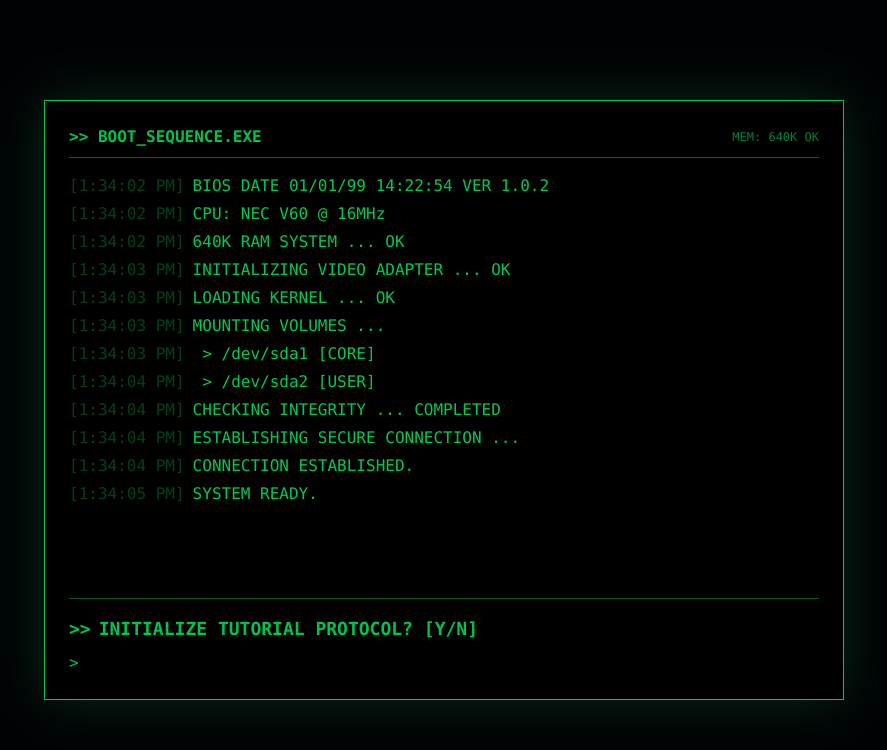
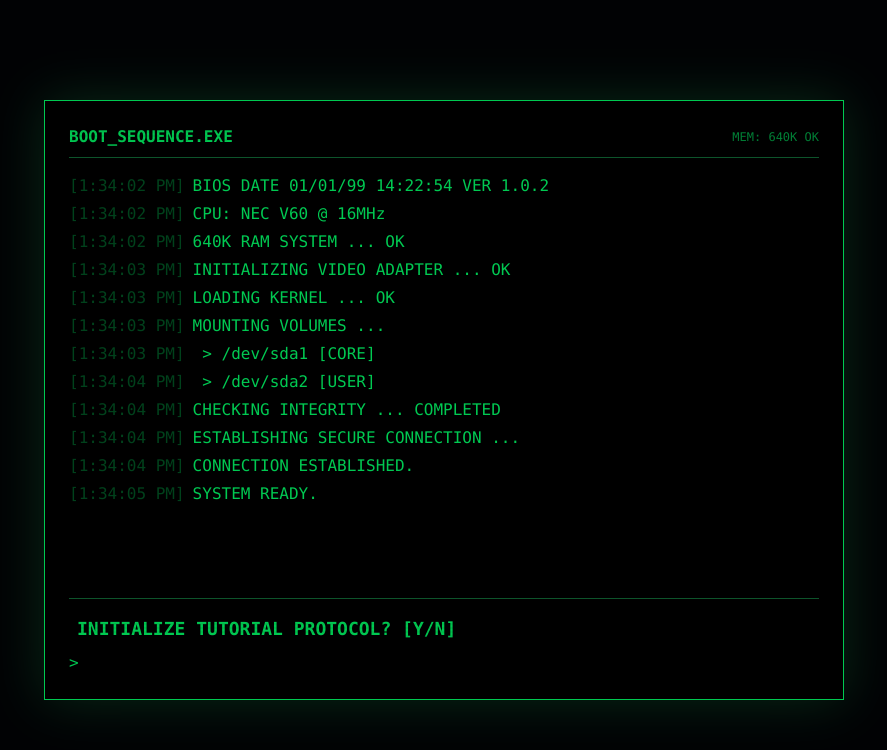
Before and after one commit to nooreldeenay/csen701-sheets-on-the-go, a React (Vite) app: page / in a window 1280 px wide. Shown: the top 750 px of the page, without its empty margins (196-1083 px from the left). Built offline with nearby package versions, Linux system fonts and the light colour scheme.

Commit message:
small syntax issue fix

```diff
--- a/src/components/BootSequence.jsx
+++ b/src/components/BootSequence.jsx
@@ -120,7 +120,7 @@ const BootSequence = () => {
 
                 {/* Header */}
                 <div className="flex justify-between items-center border-b border-green-900 pb-2 mb-4">
-                    <span className="text-green-500 font-bold">>> BOOT_SEQUENCE.EXE</span>
+                    <span className="text-green-500 font-bold"> BOOT_SEQUENCE.EXE</span>
                     <span className="text-green-700 text-xs">MEM: 640K OK</span>
                 </div>
 
@@ -145,7 +145,7 @@ const BootSequence = () => {
                 {isPromptVisible && (
                     <div className="mt-4 border-t border-green-900 pt-4 animate-in fade-in duration-500">
                         <p className="mb-2 text-lg font-bold text-green-500">
-                            <span className="mr-2">>></span>
+                            <span className="mr-2"></span>
                             <Typewriter
                                 text="INITIALIZE TUTORIAL PROTOCOL? [Y/N]"
                                 speed={5}
```
